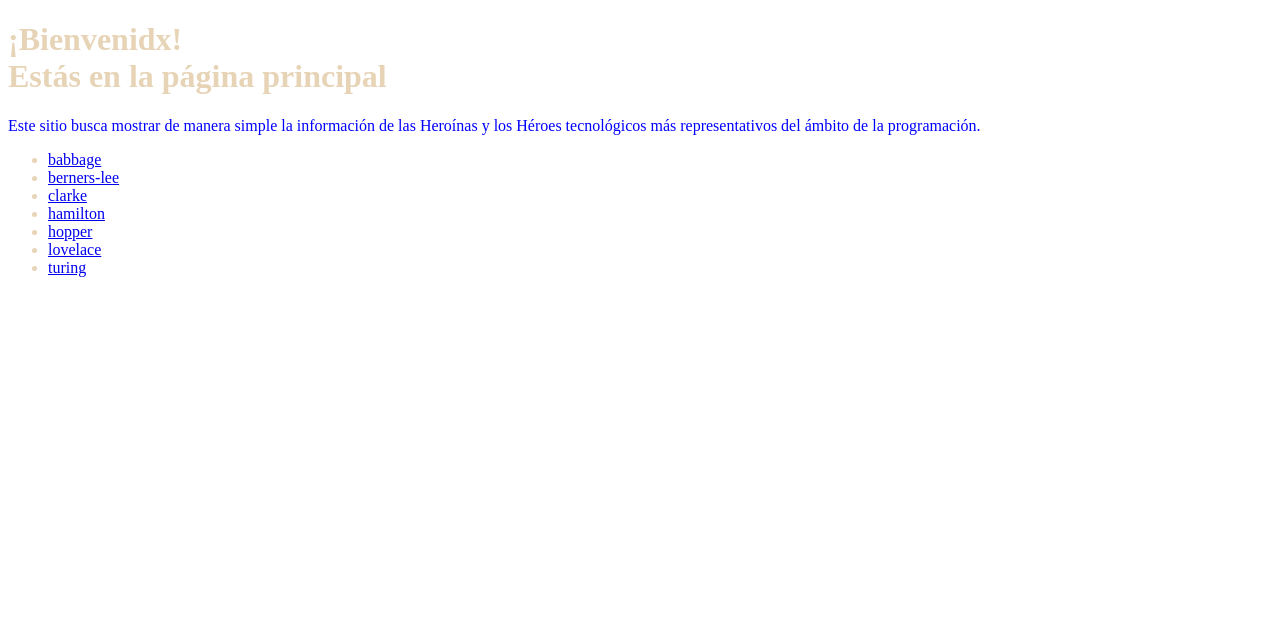
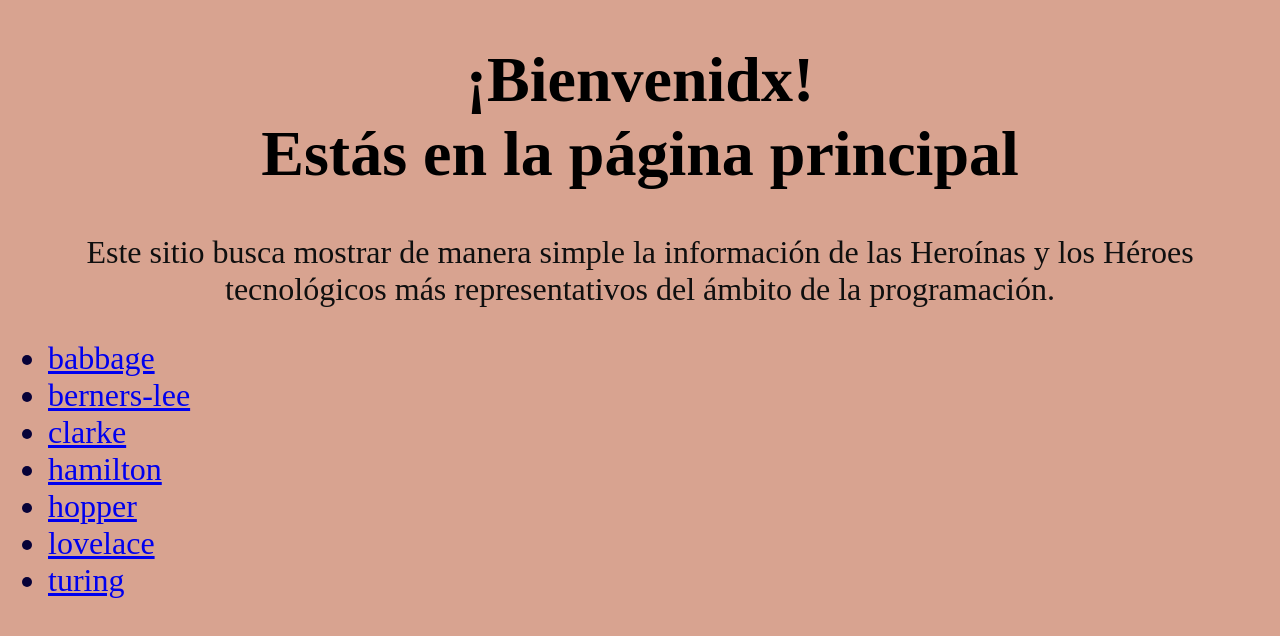
Before and after one commit to SanabriaGuillermo/Heroes, a website: page views/index.html in a window 1280 px wide. Drawn offline with Linux system fonts and the light colour scheme; files that its build step writes are made by us from their sources.

Commit message:
solución de la ruta de estilos

```diff
--- a/public/css/style.css
+++ b/public/css/style.css
@@ -1,7 +1,13 @@
 body{
-    color: rgb(231, 212, 183);
+    background-color: rgb(216, 163, 144);
+    font-size: xx-large;
+    color: rgb(7, 2, 56);
 }
-
+h1{
+    text-align: center;
+    color: black;
+}
 p{
-    color: blue;
+    text-align: center;
+    color: rgb(15, 15, 15);
 }
--- a/views/index.html
+++ b/views/index.html
@@ -1,10 +1,10 @@
 <!DOCTYPE html>
-<html lang="en">
+<html lang="es">
 <head>
     <meta charset="UTF-8">
     <meta http-equiv="X-UA-Compatible" content="IE=edge">
     <meta name="viewport" content="width=device-width, initial-scale=1.0">
-    <link href="styles/style.css" rel="stylesheet" type="text/css">
+    <link rel="stylesheet" href="/css/style.css">
     <title>Home</title>
 </head>
 <body>
```
Also changed, not shown: views/babbage.html (+1 -1 lines), views/berners-lee.html (+1 -1 lines), views/clarke.html (+1 -1 lines), views/hamilton.html (+1 -1 lines), views/hopper.html (+1 -1 lines), views/lovelace.html (+1 -1 lines), views/turing.html (+1 -1 lines).
